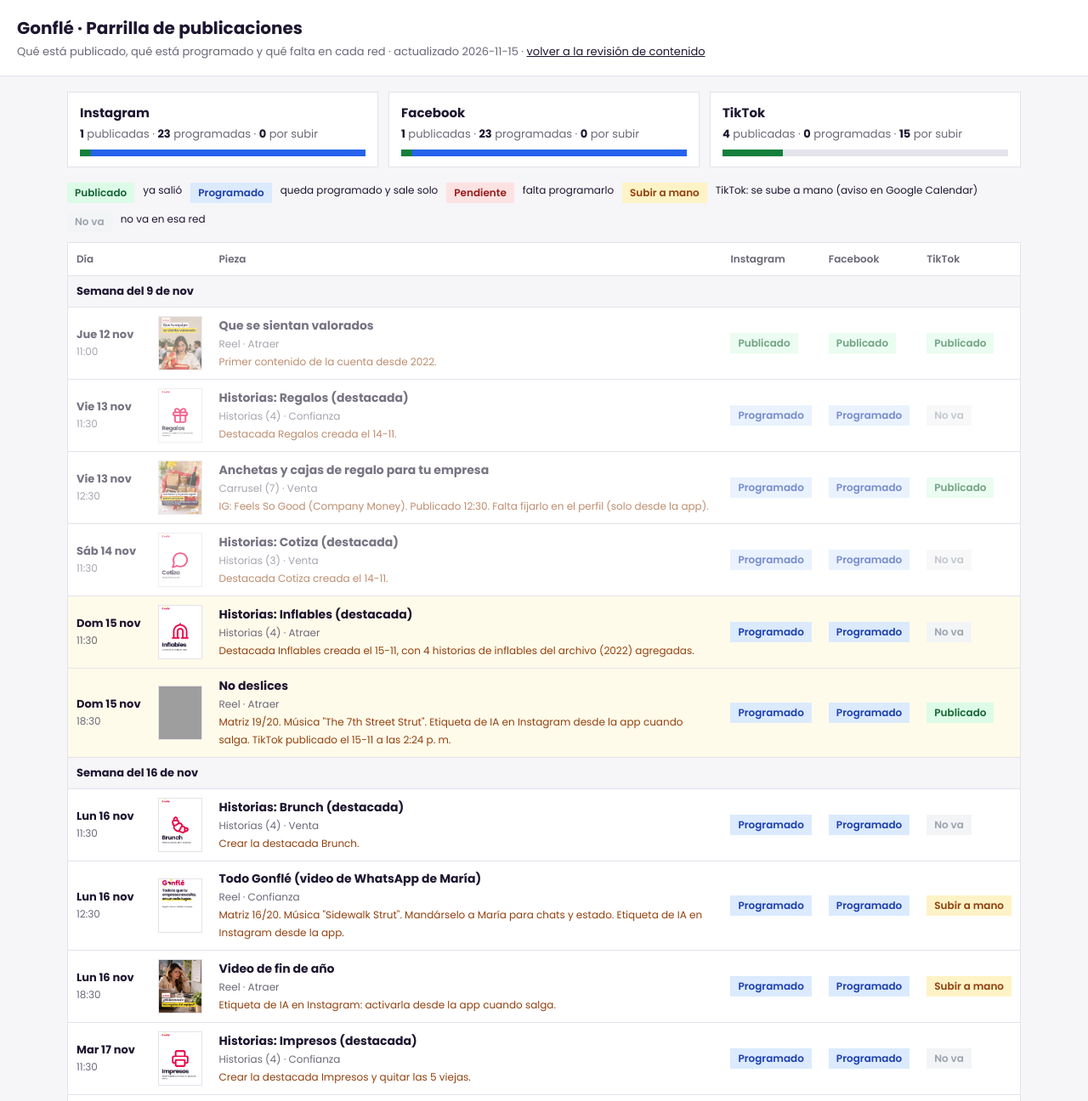
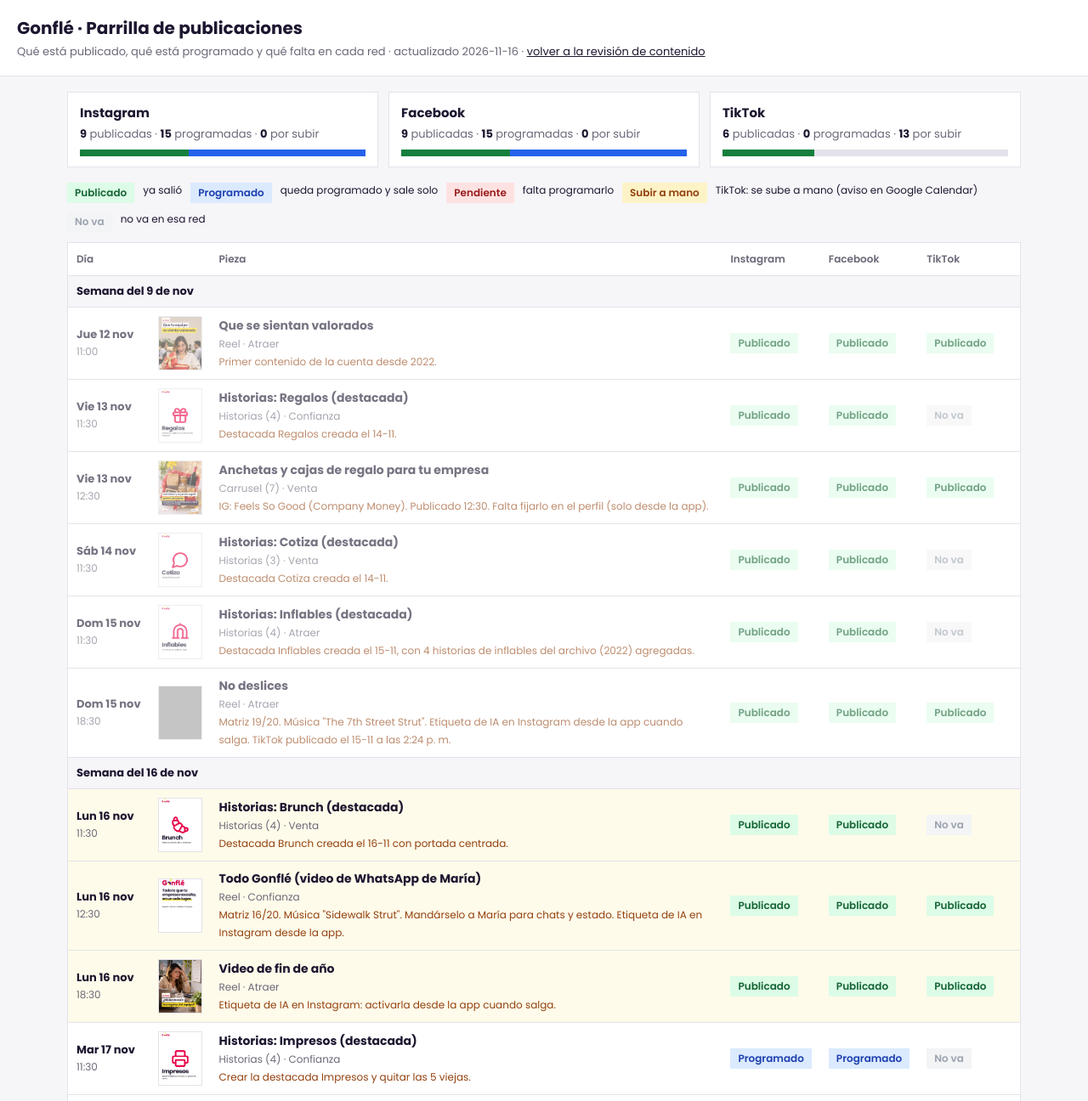
Before and after one commit to centrisdata-lab/gonfle-contenido, a plain HTML site: page parrilla.html in a window 1280 px wide. Shown: the top 1296 px of the page at 85% size. Drawn offline with Linux system fonts and the light colour scheme; grey boxes are pictures that could not be loaded.

Commit message:
Parrilla 16-11: reels del dia publicados en IG, FB y TikTok; destacada Brunch
Co-Authored-By: Claude Opus 5.5 <noreply@anthropic.com>

```diff
--- a/parrilla.html
+++ b/parrilla.html
@@ -20,9 +20,9 @@ tr.sem td{background:var(--fondo);font-weight:700;font-size:13px;padding:8px 10p
 .enero{background:#fff;border:1px solid var(--linea);padding:14px;margin-top:18px;font-size:14px}.enero h3{margin:0 0 6px;font-size:15px}
 @media(max-width:700px){td.m{display:none}th:nth-child(2){display:none}td,th{padding:8px 6px}.e{font-size:11px;padding:2px 6px}}
 </style></head><body>
-<header><h1>Gonflé · Parrilla de publicaciones</h1><p>Qué está publicado, qué está programado y qué falta en cada red · actualizado 2026-11-15 · <a href="./">volver a la revisión de contenido</a></p></header>
+<header><h1>Gonflé · Parrilla de publicaciones</h1><p>Qué está publicado, qué está programado y qué falta en cada red · actualizado 2026-11-16 · <a href="./">volver a la revisión de contenido</a></p></header>
 <main>
-<div class="resumen"><div class="res"><h3>Instagram</h3><p><b>1</b> publicadas · <b>23</b> programadas · <b>0</b> por subir</p><div class="barra"><i style="width:4%" class="pub"></i><i style="width:96%" class="prog"></i></div></div><div class="res"><h3>Facebook</h3><p><b>1</b> publicadas · <b>23</b> programadas · <b>0</b> por subir</p><div class="barra"><i style="width:4%" class="pub"></i><i style="width:96%" class="prog"></i></div></div><div class="res"><h3>TikTok</h3><p><b>4</b> publicadas · <b>0</b> programadas · <b>15</b> por subir</p><div class="barra"><i style="width:21%" class="pub"></i><i style="width:0%" class="prog"></i></div></div></div>
+<div class="resumen"><div class="res"><h3>Instagram</h3><p><b>9</b> publicadas · <b>15</b> programadas · <b>0</b> por subir</p><div class="barra"><i style="width:38%" class="pub"></i><i style="width:62%" class="prog"></i></div></div><div class="res"><h3>Facebook</h3><p><b>9</b> publicadas · <b>15</b> programadas · <b>0</b> por subir</p><div class="barra"><i style="width:38%" class="pub"></i><i style="width:62%" class="prog"></i></div></div><div class="res"><h3>TikTok</h3><p><b>6</b> publicadas · <b>0</b> programadas · <b>13</b> por subir</p><div class="barra"><i style="width:32%" class="pub"></i><i style="width:0%" class="prog"></i></div></div></div>
 <div class="ley"><span class="e pub">Publicado</span> ya salió <span class="e prog">Programado</span> queda programado y sale solo <span class="e pend">Pendiente</span> falta programarlo <span class="e rec">Subir a mano</span> TikTok: se sube a mano (aviso en Google Calendar) <span class="e no">No va</span> no va en esa red</div>
 <table><tr><th>Día</th><th></th><th>Pieza</th><th>Instagram</th><th>Facebook</th><th>TikTok</th></tr>
 <tr class="sem"><td colspan="7">Semana del 9 de nov</td></tr><tr class="pasado">
@@ -33,35 +33,35 @@ tr.sem td{background:var(--fondo);font-weight:700;font-size:13px;padding:8px 10p
 <td class="f"><b>Vie 13 nov</b><br><span>11:30</span></td>
 <td class="m"><img src="historias/1-regalos-0-portada.jpg" alt="" loading="lazy"></td>
 <td><b>Historias: Regalos (destacada)</b><br><span class="t">Historias (4) · Confianza</span><br><span class="n">Destacada Regalos creada el 14-11.</span></td>
-<td><span class="e prog">Programado</span></td><td><span class="e prog">Programado</span></td><td><span class="e no">No va</span></td></tr><tr class="pasado">
+<td><span class="e pub">Publicado</span></td><td><span class="e pub">Publicado</span></td><td><span class="e no">No va</span></td></tr><tr class="pasado">
 <td class="f"><b>Vie 13 nov</b><br><span>12:30</span></td>
 <td class="m"><img src="carruseles/cc-venta-01.jpg" alt="" loading="lazy"></td>
 <td><b>Anchetas y cajas de regalo para tu empresa</b><br><span class="t">Carrusel (7) · Venta</span><br><span class="n">IG: Feels So Good (Company Money). Publicado 12:30. Falta fijarlo en el perfil (solo desde la app).</span></td>
-<td><span class="e prog">Programado</span></td><td><span class="e prog">Programado</span></td><td><span class="e pub">Publicado</span></td></tr><tr class="pasado">
+<td><span class="e pub">Publicado</span></td><td><span class="e pub">Publicado</span></td><td><span class="e pub">Publicado</span></td></tr><tr class="pasado">
 <td class="f"><b>Sáb 14 nov</b><br><span>11:30</span></td>
 <td class="m"><img src="historias/5-cotiza-0-portada.jpg" alt="" loading="lazy"></td>
 <td><b>Historias: Cotiza (destacada)</b><br><span class="t">Historias (3) · Venta</span><br><span class="n">Destacada Cotiza creada el 14-11.</span></td>
-<td><span class="e prog">Programado</span></td><td><span class="e prog">Programado</span></td><td><span class="e no">No va</span></td></tr><tr class="hoy">
+<td><span class="e pub">Publicado</span></td><td><span class="e pub">Publicado</span></td><td><span class="e no">No va</span></td></tr><tr class="pasado">
 <td class="f"><b>Dom 15 nov</b><br><span>11:30</span></td>
 <td class="m"><img src="historias/3-inflables-0-portada.jpg" alt="" loading="lazy"></td>
 <td><b>Historias: Inflables (destacada)</b><br><span class="t">Historias (4) · Atraer</span><br><span class="n">Destacada Inflables creada el 15-11, con 4 historias de inflables del archivo (2022) agregadas.</span></td>
-<td><span class="e prog">Programado</span></td><td><span class="e prog">Programado</span></td><td><span class="e no">No va</span></td></tr><tr class="hoy">
+<td><span class="e pub">Publicado</span></td><td><span class="e pub">Publicado</span></td><td><span class="e no">No va</span></td></tr><tr class="pasado">
 <td class="f"><b>Dom 15 nov</b><br><span>18:30</span></td>
 <td class="m"><img src="portadas-reels/portada-reel-no-deslices.jpg" alt="" loading="lazy"></td>
 <td><b>No deslices</b><br><span class="t">Reel · Atraer</span><br><span class="n">Matriz 19/20. Música &quot;The 7th Street Strut&quot;. Etiqueta de IA en Instagram desde la app cuando salga. TikTok publicado el 15-11 a las 2:24 p. m.</span></td>
-<td><span class="e prog">Programado</span></td><td><span class="e prog">Programado</span></td><td><span class="e pub">Publicado</span></td></tr><tr class="sem"><td colspan="7">Semana del 16 de nov</td></tr><tr class="">
+<td><span class="e pub">Publicado</span></td><td><span class="e pub">Publicado</span></td><td><span class="e pub">Publicado</span></td></tr><tr class="sem"><td colspan="7">Semana del 16 de nov</td></tr><tr class="hoy">
 <td class="f"><b>Lun 16 nov</b><br><span>11:30</span></td>
 <td class="m"><img src="historias/2-brunch-0-portada.jpg" alt="" loading="lazy"></td>
-<td><b>Historias: Brunch (destacada)</b><br><span class="t">Historias (4) · Venta</span><br><span class="n">Crear la destacada Brunch.</span></td>
-<td><span class="e prog">Programado</span></td><td><span class="e prog">Programado</span></td><td><span class="e no">No va</span></td></tr><tr class="">
+<td><b>Historias: Brunch (destacada)</b><br><span class="t">Historias (4) · Venta</span><br><span class="n">Destacada Brunch creada el 16-11 con portada centrada.</span></td>
+<td><span class="e pub">Publicado</span></td><td><span class="e pub">Publicado</span></td><td><span class="e no">No va</span></td></tr><tr class="hoy">
 <td class="f"><b>Lun 16 nov</b><br><span>12:30</span></td>
 <td class="m"><img src="portadas-reels/portada-video-whatsapp-maria.jpg" alt="" loading="lazy"></td>
 <td><b>Todo Gonflé (video de WhatsApp de María)</b><br><span class="t">Reel · Confianza</span><br><span class="n">Matriz 16/20. Música &quot;Sidewalk Strut&quot;. Mandárselo a María para chats y estado. Etiqueta de IA en Instagram desde la app.</span></td>
-<td><span class="e prog">Programado</span></td><td><span class="e prog">Programado</span></td><td><span class="e rec">Subir a mano</span></td></tr><tr class="">
+<td><span class="e pub">Publicado</span></td><td><span class="e pub">Publicado</span></td><td><span class="e pub">Publicado</span></td></tr><tr class="hoy">
 <td class="f"><b>Lun 16 nov</b><br><span>18:30</span></td>
 <td class="m"><img src="portadas-reels/portada-video-fin-de-ano.jpg" alt="" loading="lazy"></td>
 <td><b>Video de fin de año</b><br><span class="t">Reel · Atraer</span><br><span class="n">Etiqueta de IA en Instagram: activarla desde la app cuando salga.</span></td>
-<td><span class="e prog">Programado</span></td><td><span class="e prog">Programado</span></td><td><span class="e rec">Subir a mano</span></td></tr><tr class="">
+<td><span class="e pub">Publicado</span></td><td><span class="e pub">Publicado</span></td><td><span class="e pub">Publicado</span></td></tr><tr class="">
 <td class="f"><b>Mar 17 nov</b><br><span>11:30</span></td>
 <td class="m"><img src="historias/4-impresos-0-portada.jpg" alt="" loading="lazy"></td>
 <td><b>Historias: Impresos (destacada)</b><br><span class="t">Historias (4) · Confianza</span><br><span class="n">Crear la destacada Impresos y quitar las 5 viejas.</span></td>
```
